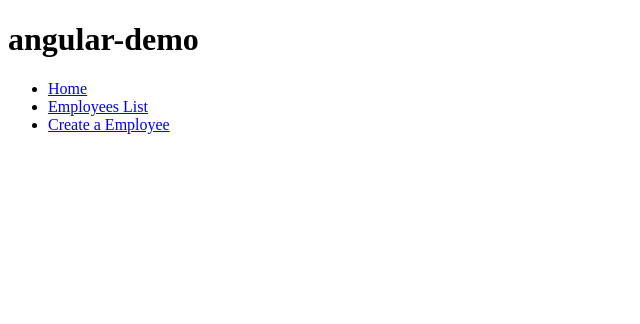
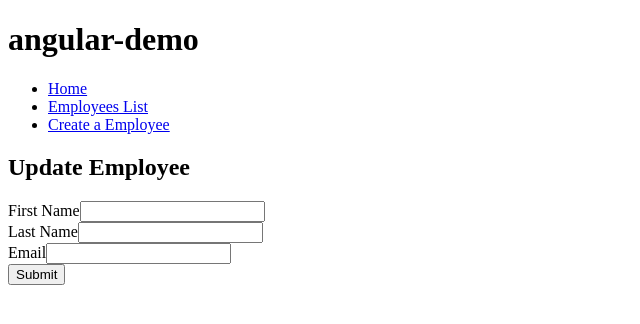
Before and after one commit to EIMadrigal/angular-demo, an Angular app: page /update-employee/1 in a window 1280 px wide. Before the commit this address led to /. Shown: the top 324 px of the page, without its empty margins (0-640 px from the left). Built offline with nearby package versions, Linux system fonts and the light colour scheme.

Commit message:
update employee

```diff
--- a/src/app/app.routes.ts
+++ b/src/app/app.routes.ts
@@ -1,8 +1,10 @@
 import { Routes } from '@angular/router';
 import { GetEmployeeComponent } from './get-employee/get-employee.component';
 import { CreateEmployeeComponent } from './create-employee/create-employee.component';
+import { UpdateEmployeeComponent } from './update-employee/update-employee.component';
 
 export const routes: Routes = [
     { path: 'employees', component: GetEmployeeComponent },
-    { path: 'create-employee', component: CreateEmployeeComponent }
+    { path: 'create-employee', component: CreateEmployeeComponent },
+    { path: 'update-employee/:id', component: UpdateEmployeeComponent }
 ];
--- a/src/app/create-employee/create-employee.component.html
+++ b/src/app/create-employee/create-employee.component.html
@@ -19,7 +19,6 @@
             <input type="text" class="form-control" name="email" [(ngModel)]="employee.email" id="email">
         </div>
 
-
         <button type="submit" class="btn btn-primary">Submit</button>
 
     </form>
--- a/src/app/employee.service.ts
+++ b/src/app/employee.service.ts
@@ -26,11 +26,15 @@ export class EmployeeService {
         return this.httpClient.post(this.baseURL, employee);
     }
 
-    updateEmployee() {
-
+    updateEmployee(id: number, employee: Employee): Observable<Object> {
+        return this.httpClient.put(`${this.baseURL}/${id}`, employee);
     }
 
     deleteEmployee() {
 
     }
+
+    viewEmployee() {
+
+    }
 }
--- a/src/app/get-employee/get-employee.component.html
+++ b/src/app/get-employee/get-employee.component.html
@@ -22,6 +22,11 @@
                 <td>{{ employee.firstName }}</td>
                 <td>{{ employee.lastName }}</td>
                 <td>{{ employee.email }}</td>
+                <td>
+                    <button (click)="updateEmployee(employee.id)">Update</button>
+                    <button (click)="deleteEmployee(employee.id)">Delete</button>
+                    <button (click)="viewEmployee(employee.id)">View Details</button>
+                </td>
             </tr>
         </tbody>
     </table>
--- a/src/app/get-employee/get-employee.component.ts
+++ b/src/app/get-employee/get-employee.component.ts
@@ -3,6 +3,7 @@ import { FormsModule } from '@angular/forms';
 import { EmployeeService } from '../employee.service';
 import { Employee } from '../employee';
 import { NgFor } from '@angular/common';
+import { Router } from '@angular/router';
 
 @Component({
   selector: 'app-get-employee',
@@ -15,7 +16,7 @@ export class GetEmployeeComponent {
 
   employees: Employee[];
 
-  constructor(private employeeService: EmployeeService) {
+  constructor(private employeeService: EmployeeService, private router: Router) {
     this.employees = [];
   }
 
@@ -25,6 +26,19 @@ export class GetEmployeeComponent {
     });
   }
 
+  updateEmployee(id: any) {
+    // console.log(this.router.config);
+    this.router.navigate(["update-employee", id]);
+  }
+
+  deleteEmployee(id: any) {
+
+  }
+
+  viewEmployee(id: any) {
+
+  }
+
   onSubmit() {
     this.getAllEmployees();
   }
--- /dev/null
+++ b/src/app/update-employee/update-employee.component.html
@@ -0,0 +1,21 @@
+<h2>Update Employee</h2>
+
+<form (ngSubmit)="onSubmit()">
+    <div class="form-group">
+        <label for="firstName">First Name</label>
+        <input type="text" class="form-control" name="firstName" [(ngModel)]="employee.firstName" id="firstName"
+            required>
+    </div>
+
+    <div class="form-group">
+        <label for="lastName">Last Name</label>
+        <input type="text" class="form-control" name="lastName" [(ngModel)]="employee.lastName" id="lastName">
+    </div>
+
+    <div>
+        <label for="email">Email</label>
+        <input type="text" class="form-control" name="email" [(ngModel)]="employee.email" id="email">
+    </div>
+
+    <button type="submit">Submit</button>
+</form>
--- /dev/null
+++ b/src/app/update-employee/update-employee.component.ts
@@ -0,0 +1,40 @@
+import { Component } from '@angular/core';
+import { EmployeeService } from '../employee.service';
+import { Employee } from '../employee';
+import { error } from 'console';
+import { FormBuilder, FormGroup, FormsModule, ReactiveFormsModule } from '@angular/forms';
+import { ActivatedRoute, Router } from '@angular/router';
+
+@Component({
+  selector: 'app-update-employee',
+  standalone: true,
+  imports: [FormsModule],
+  templateUrl: './update-employee.component.html',
+  styleUrl: './update-employee.component.css'
+})
+export class UpdateEmployeeComponent {
+
+  id!: number;
+  employee: Employee = new Employee("", "", "");
+
+  constructor(private employeeService: EmployeeService, private route: ActivatedRoute, private router: Router) {
+
+  }
+
+  ngOnInit(): void {
+    this.id = this.route.snapshot.params['id'];
+  }
+
+  onSubmit() {
+    this.employeeService.updateEmployee(this.id, this.employee).subscribe(data => {
+      console.log(data);
+      this.goEmployeeList();
+    }, (error: any) => console.log(error));
+  }
+
+  goEmployeeList() {
+    console.log(this.router.config);
+    this.router.navigate(['employees']);
+  }
+
+}
```
Also changed, not shown: src/app/update-employee/update-employee.component.css (added), 1 other file (tests, documents, lock files or other folders).
